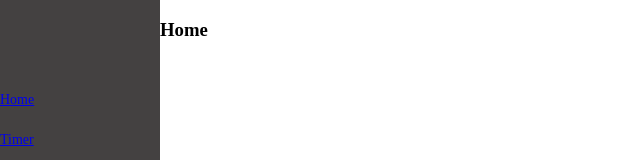
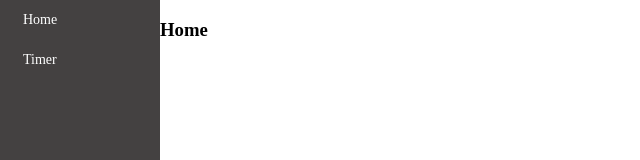
Before and after one commit to GSE995/TimeWatcher, a React (Create React App) app: page / in a window 1280 px wide. Shown: the top 160 px of the page, without its empty margins (0-640 px from the left). Built offline with nearby package versions, Linux system fonts and the light colour scheme.

Commit message:
upd MenuItem style

```diff
--- a/src/components/Menu/MenuItem.scss
+++ b/src/components/Menu/MenuItem.scss
@@ -2,6 +2,13 @@
     width: 100%;
     height: 40px;
     display: flex;
+
+    a {
+        text-decoration: none;
+        color: #fff;
+        width: 100%;
+        display: flex
+    }
 
     .indicator {
         width: 3px;
```
